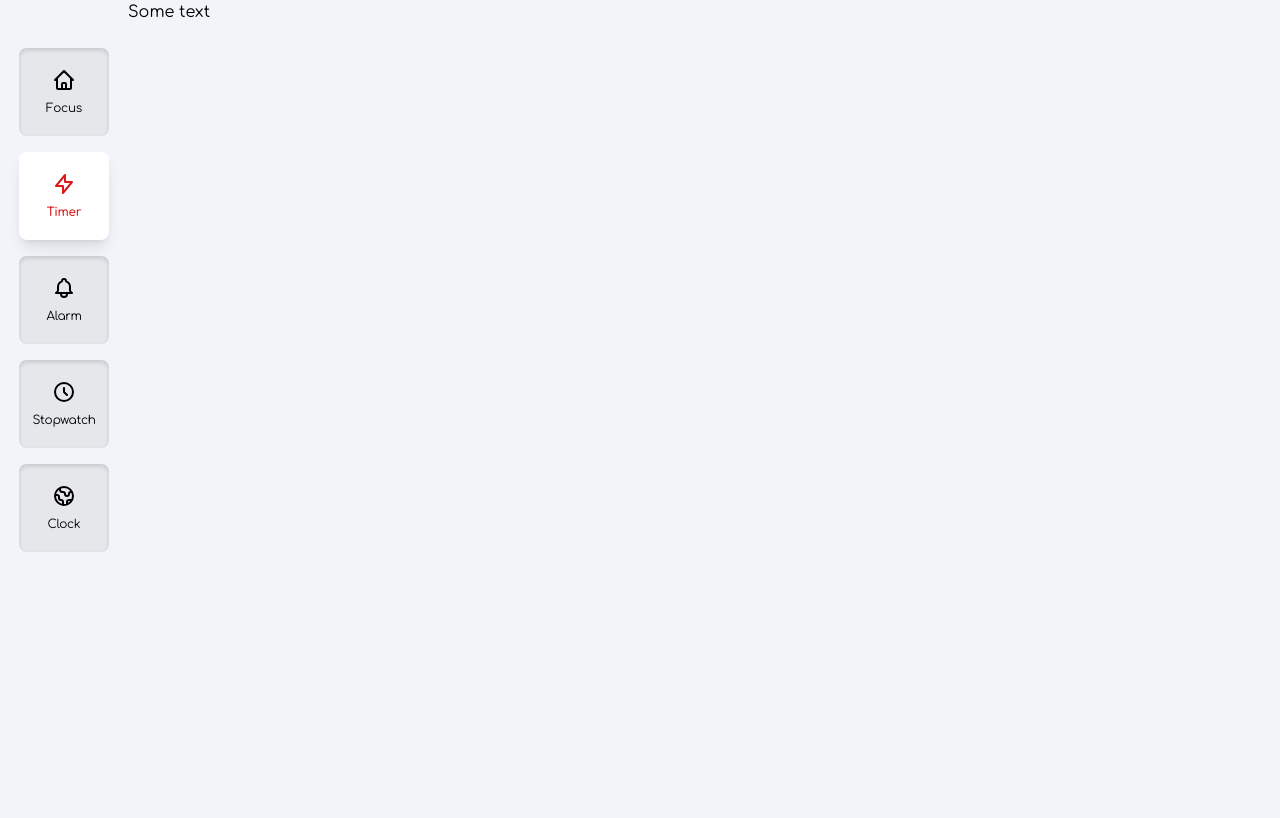
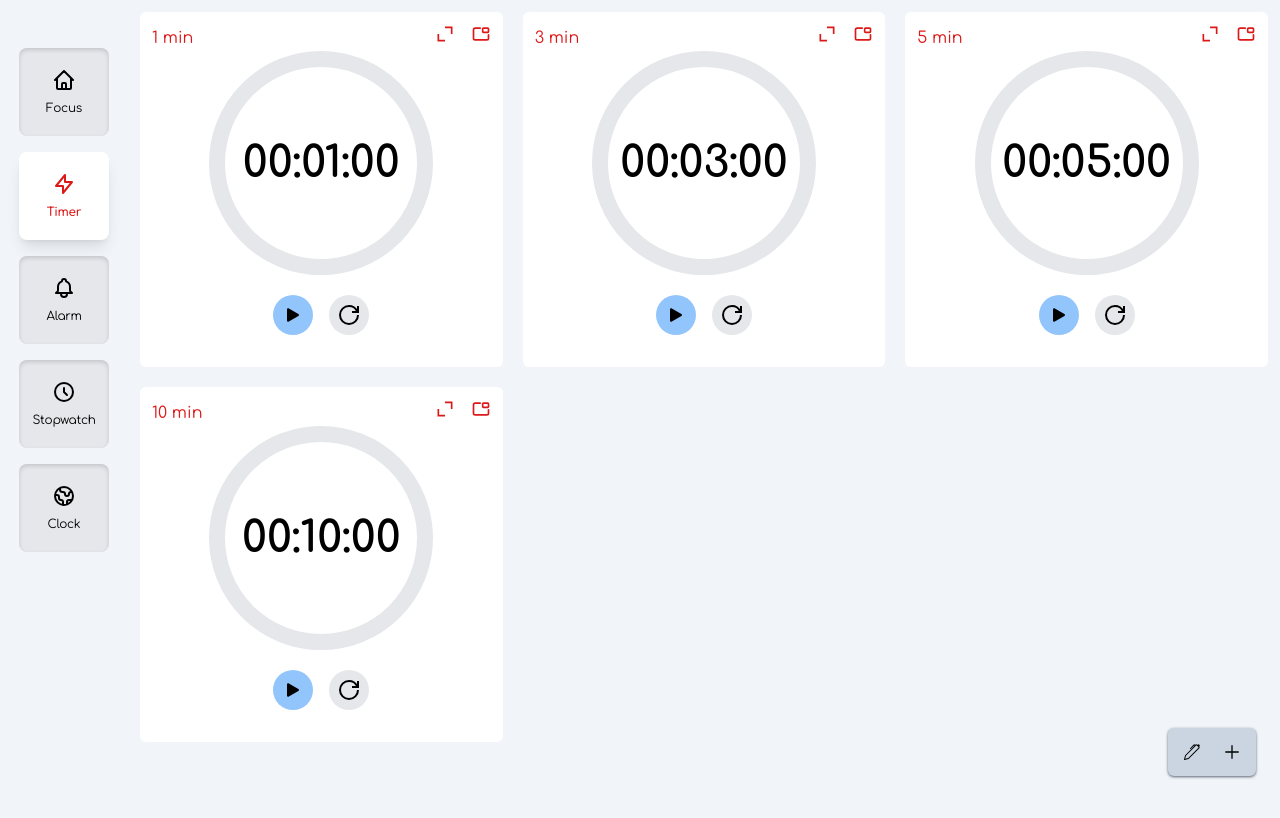
Before and after one commit to Baayeh/focus-hub, a React (Vite) app: page /timer in a window 1280 px wide. Shown: the top 818 px of the page. Built offline with nearby package versions, Linux system fonts and the light colour scheme.

Commit message:
Design timer UI

```diff
--- a/package.json
+++ b/package.json
@@ -14,6 +14,7 @@
     "primereact": "^8.7.0",
     "react": "^18.2.0",
     "react-dom": "^18.2.0",
+    "react-icons": "^4.6.0",
     "react-redux": "^8.0.4",
     "react-router-dom": "^6.4.2"
   },
--- a/src/components/NavBar.jsx
+++ b/src/components/NavBar.jsx
@@ -3,7 +3,7 @@ import { NavLink } from "react-router-dom";
 
 const NavBar = () => {
   return (
-    <nav className="">
+    <nav className="z-10">
       <ul className="list-group">
         <NavLink to='/' className={`list-group-item ${({isActive}) => isActive ? 'active': ''}`} end>
           <span className="block">
--- a/src/routes/Timer.jsx
+++ b/src/routes/Timer.jsx
@@ -1,8 +1,157 @@
 import React from 'react'
+import { BiExpandAlt } from 'react-icons/bi'
+import { TbPictureInPictureTop } from 'react-icons/tb'
+import { BsFillPlayFill, BsPen } from 'react-icons/bs'
+import { GrPowerReset, GrAdd } from 'react-icons/gr'
 
 const Timer = () => {
   return (
-    <div>Some text</div>
+    <section id='timer-section' className='relative z-0 p-3 mb-24 flex flex-col gap-5 md:grid md:grid-cols-2 lg:grid-cols-3'>
+      <div className='timer-card bg-white p-3 rounded-md'>
+        <div className="timer-head flex justify-between items-center text-primaryColor">
+          <p>1 min</p>
+          <div className='head-actions'>
+            <button type='button'>
+              <BiExpandAlt className='text-xl' />
+            </button>
+            <button type='button' className='ml-4'>
+              <TbPictureInPictureTop className='text-xl' />
+            </button>
+          </div>
+        </div>
+        <div className="timer-body">
+          <div className="cirlce border-[16px] w-56 h-56 rounded-full mx-auto flex justify-center items-center">
+            <div className="timer-clock text-[2.7rem] font-extrabold flex items-center">
+              <span>00</span>
+              :
+              <span>01</span>
+              :
+              <span>00</span>
+            </div>
+          </div>
+        </div>
+
+        <div className="timer-actions flex justify-center items-center my-5 gap-4">
+          <button type='button' className='text-2xl bg-blue-300 rounded-full p-2'>
+            <BsFillPlayFill className='' />
+          </button>
+          <button type='button' className='text-2xl bg-gray-200 rounded-full p-2'>
+            <GrPowerReset />
+          </button>
+        </div>
+      </div>
+
+      <div className='timer-card bg-white p-3 rounded-md'>
+        <div className="timer-head flex justify-between items-center text-primaryColor">
+          <p>3 min</p>
+          <div className='head-actions'>
+            <button type='button'>
+              <BiExpandAlt className='text-xl' />
+            </button>
+            <button type='button' className='ml-4'>
+              <TbPictureInPictureTop className='text-xl' />
+            </button>
+          </div>
+        </div>
+        <div className="timer-body">
+          <div className="cirlce border-[16px] w-56 h-56 rounded-full mx-auto flex justify-center items-center">
+            <div className="timer-clock text-[2.7rem] font-extrabold flex items-center">
+              <span>00</span>
+              :
+              <span>03</span>
+              :
+              <span>00</span>
+            </div>
+          </div>
+        </div>
+
+        <div className="timer-actions flex justify-center items-center my-5 gap-4">
+          <button type='button' className='text-2xl bg-blue-300 rounded-full p-2'>
+            <BsFillPlayFill className='' />
+          </button>
+          <button type='button' className='text-2xl bg-gray-200 rounded-full p-2'>
+            <GrPowerReset />
+          </button>
+        </div>
+      </div>
+
+      <div className='timer-card bg-white p-3 rounded-md'>
+        <div className="timer-head flex justify-between items-center text-primaryColor">
+          <p>5 min</p>
+          <div className='head-actions'>
+            <button type='button'>
+              <BiExpandAlt className='text-xl' />
+            </button>
+            <button type='button' className='ml-4'>
+              <TbPictureInPictureTop className='text-xl' />
+            </button>
+          </div>
+        </div>
+        <div className="timer-body">
+          <div className="cirlce border-[16px] w-56 h-56 rounded-full mx-auto flex justify-center items-center">
+            <div className="timer-clock text-[2.7rem] font-extrabold flex items-center">
+              <span>00</span>
+              :
+              <span>05</span>
+              :
+              <span>00</span>
+            </div>
+          </div>
+        </div>
+
+        <div className="timer-actions flex justify-center items-center my-5 gap-4">
+          <button type='button' className='text-2xl bg-blue-300 rounded-full p-2'>
+            <BsFillPlayFill className='' />
+          </button>
+          <button type='button' className='text-2xl bg-gray-200 rounded-full p-2'>
+            <GrPowerReset />
+          </button>
+        </div>
+      </div>
+
+      <div className='timer-card bg-white p-3 rounded-md'>
+        <div className="timer-head flex justify-between items-center text-primaryColor">
+          <p>10 min</p>
+          <div className='head-actions'>
+            <button type='button'>
+              <BiExpandAlt className='text-xl' />
+            </button>
+            <button type='button' className='ml-4'>
+              <TbPictureInPictureTop className='text-xl' />
+            </button>
+          </div>
+        </div>
+        <div className="timer-body">
+          <div className="cirlce border-[16px] w-56 h-56 rounded-full mx-auto flex justify-center items-center">
+            <div className="timer-clock text-[2.7rem] font-extrabold flex items-center">
+              <span>00</span>
+              :
+              <span>10</span>
+              :
+              <span>00</span>
+            </div>
+          </div>
+        </div>
+
+        <div className="timer-actions flex justify-center items-center my-5 gap-4">
+          <button type='button' className='text-2xl bg-blue-300 rounded-full p-2'>
+            <BsFillPlayFill className='' />
+          </button>
+          <button type='button' className='text-2xl bg-gray-200 rounded-full p-2'>
+            <GrPowerReset />
+          </button>
+        </div>
+      </div>
+
+      <div className="floating-actions shadow shadow-gray-500 rounded-md fixed right-6 bottom-6 mb-20 md:mb-0 p-1 border-primaryColor bg-slate-300">
+        <button type='button' className='p-3 hover:bg-slate-200 rounded-md transition ease-out duration-300'>
+          <BsPen />
+        </button>
+        <button type='button' className='p-3 hover:bg-slate-200 rounded-md transition ease-out duration-300'>
+          <GrAdd />
+        </button>
+      </div>
+    </section>
   )
 }
 
```
Also changed, not shown: 1 other file (tests, documents, lock files or other folders).
